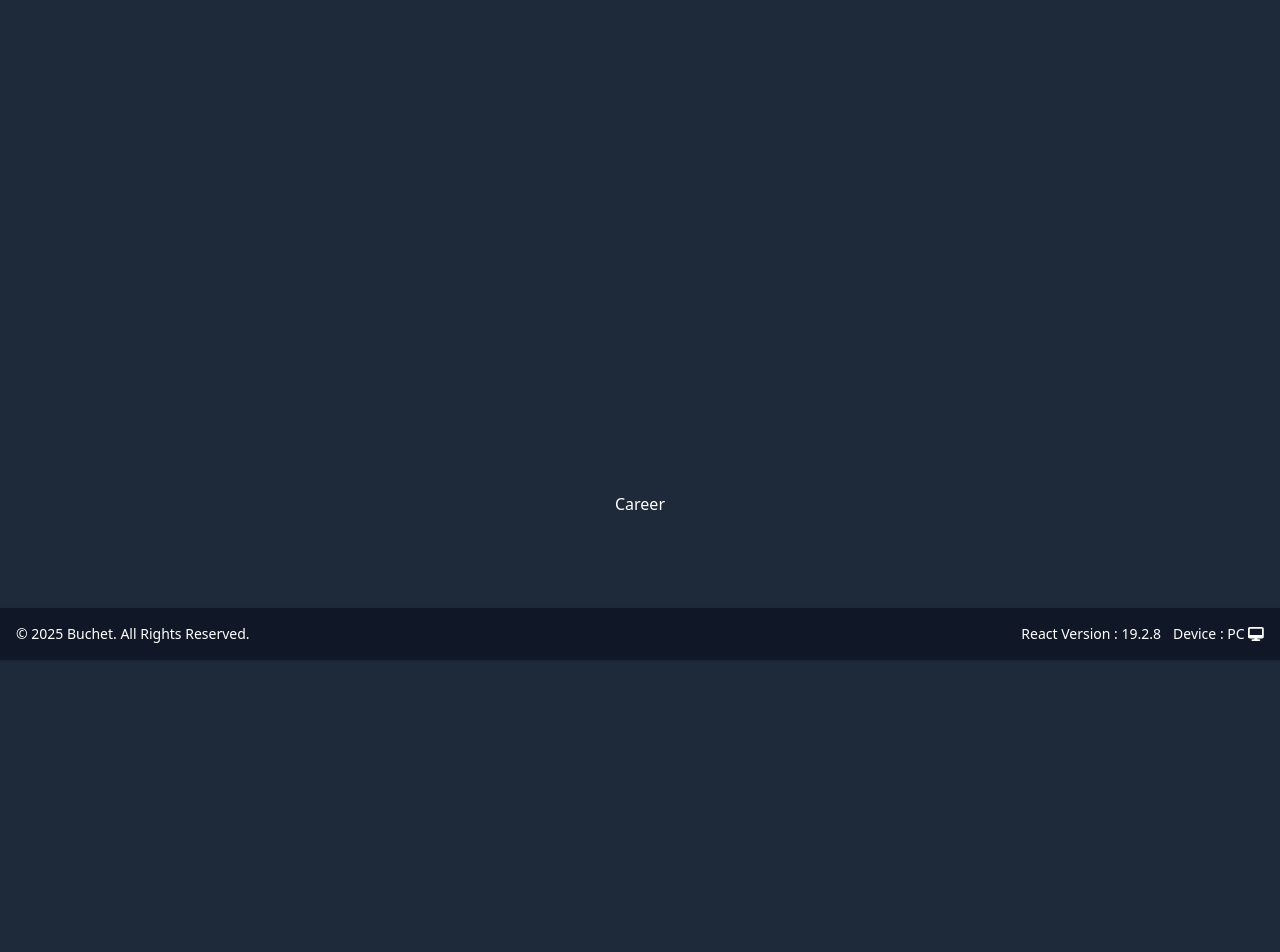
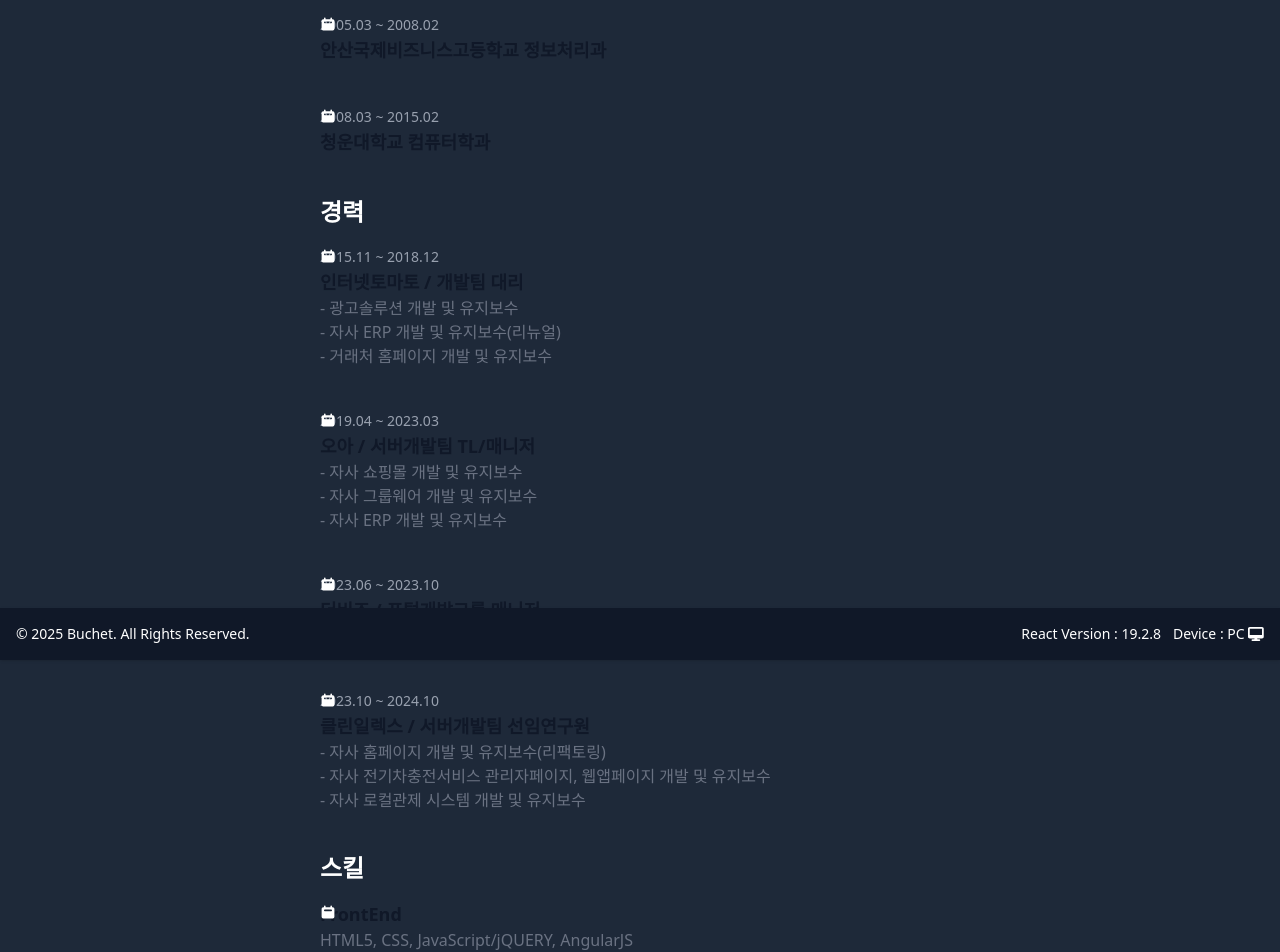
Before and after one commit to pss89/bp, a React (Vite) app: page /bp/career in a window 1280 px wide. Shown: the part 140-1092 px from the top of the page. Built offline with nearby package versions, Linux system fonts and the light colour scheme.

Commit message:
경력 부분 처리

```diff
--- a/src/App.jsx
+++ b/src/App.jsx
@@ -46,7 +46,7 @@ function App() {
         <Routes>
           <Route path="/bp" element={<Main/>} />
           <Route path="/bp/intro" element={<Intro/>} />
-          <Route path="/bp/career" element={<Career/>} />
+          <Route path="/bp/career" element={<Career careerList={constants.careerList}/>} />
           <Route path="/bp/projects" element={<Projects/>} />
           <Route path="/bp/project/first" element={<Project type="first"/>} />
           <Route path="/bp/project/seconde" element={<Project type="seconde"/>} />
--- a/src/components/Career.jsx
+++ b/src/components/Career.jsx
@@ -1,13 +1,70 @@
-const Career = () => {
+import PropTypes from 'prop-types';
+import { Timeline } from "flowbite-react";
+import { HiCalendar } from "react-icons/hi";
+
+const Career = ({careerList}) => {
+  console.log(careerList);
   return (
     <>
-      <div className="flex items-center justify-center min-h-290 bg-gray-800 text-white">
-        <div className="w-full text-center">
-          <h1>Career</h1>
+      <div className="flex items-center justify-center min-h-290 bg-gray-800 text-white mt-10 mb-10">
+        <div className="w-full p-4 sm:w-3/4 sm:p-0 md:w-3/4 md:p-0 lg:w-2/4 lg:p-0 xl:w-2/4 xl:p-0 2xl:w-2/4 2xl:p-0">
+          <h2 className="text-2xl font-semibold mb-4">학력</h2>
+          {careerList.education.map((edu, index) => (
+          <div key={index}>
+            <Timeline>
+              <Timeline.Item>
+                <Timeline.Point icon={HiCalendar} />
+                <Timeline.Content>
+                  <Timeline.Time>{edu.year}</Timeline.Time>
+                  <Timeline.Title>{edu.title}</Timeline.Title>
+                </Timeline.Content>
+              </Timeline.Item>
+            </Timeline>
+          </div>
+          ))}
+          <h2 className="text-2xl font-semibold mb-4">경력</h2>
+          {careerList.company.map((career, index) => (
+          <div key={index}>
+            <Timeline>
+              <Timeline.Item>
+                <Timeline.Point icon={HiCalendar} />
+                <Timeline.Content>
+                  <Timeline.Time>{career.year}</Timeline.Time>
+                  <Timeline.Title>{career.title} / {career.position}</Timeline.Title>
+                  <Timeline.Body>
+                    {career.desc.map((desc, index) => (
+                      <p key={index}>- {desc}</p>
+                    ))}
+                  </Timeline.Body>
+                </Timeline.Content>
+              </Timeline.Item>
+            </Timeline>
+          </div>
+          ))}
+          <h2 className="text-2xl font-semibold mb-4">스킬</h2>
+          {careerList.skils.map((skil, index) => (
+          <div key={index}>
+            <Timeline>
+              <Timeline.Item>
+                <Timeline.Point icon={HiCalendar} />
+                <Timeline.Content>
+                  {/* <Timeline.Time>February 2022</Timeline.Time> */}
+                  <Timeline.Title>{skil.title}</Timeline.Title>
+                  <Timeline.Body>{skil.list}</Timeline.Body>
+                </Timeline.Content>
+              </Timeline.Item>
+            </Timeline>
+          </div>
+          ))}
         </div>
       </div>
     </>
   );
 }
 
+// PropTypes 추가
+Career.propTypes = {
+  careerList: PropTypes.object.isRequired
+};
+
 export default Career
--- a/src/constants.js
+++ b/src/constants.js
@@ -1,5 +1,6 @@
 import React from 'react'
 
+// 상당 메뉴 목록
 const navbarItems = [
   { title: '자기소개', path: '/bp/intro' },
   { title: '경력', path: '/bp/career' },
@@ -9,9 +10,6 @@ const navbarItems = [
     { title: '주요프로젝트2', path: '/bp/project/seconde' },
     { title: '주요프로젝트3', path: '/bp/project/third' }
   ]}
-  // { title: '주요프로젝트1', path: '/bp/project/first' },
-  // { title: '주요프로젝트2', path: '/bp/project/seconde' },
-  // { title: '주요프로젝트3', path: '/bp/project/third' }
 ]
 // const deviceVersion = navigator.userAgent
 
@@ -21,5 +19,87 @@ const isDarkMode = window.matchMedia('(prefers-color-scheme: dark)').matches
 // react 버전 확인하는 방법
 const reactVersion = React.version
 
+// 경력 설명
+const careerList = {
+  education: [
+    {
+      year: '2005.03 ~ 2008.02',
+      title: '안산국제비즈니스고등학교 정보처리과'
+    },
+    {
+      year: '2008.03 ~ 2015.02',
+      title: '청운대학교 컴퓨터학과'
+    }
+  ],
+  company: [
+    {
+      year: '2015.11 ~ 2018.12',
+      title: '인터넷토마토',
+      position: '개발팀 대리',
+      desc: [
+        '광고솔루션 개발 및 유지보수',
+        '자사 ERP 개발 및 유지보수(리뉴얼)',
+        '거래처 홈페이지 개발 및 유지보수'
+      ]
+    },
+    {
+      year: '2019.04 ~ 2023.03',
+      title: '오아',
+      position: '서버개발팀 TL/매니저',
+      desc: [
+        '자사 쇼핑몰 개발 및 유지보수',
+        '자사 그룹웨어 개발 및 유지보수',
+        '자사 ERP 개발 및 유지보수'
+      ]
+    },
+    {
+      year: '2023.06 ~ 2023.10',
+      title: '더비즈',
+      position: '포털개발그룹 매니저',
+      desc: [
+        '통합회원 개발 및 SSO 연동',
+      ]
+    },
+    {
+      year: '2023.10 ~ 2024.10',
+      title: '클린일렉스',
+      position: '서버개발팀 선임연구원',
+      desc: [
+        '자사 홈페이지 개발 및 유지보수(리팩토링)',
+        '자사 전기차충전서비스 관리자페이지, 웹앱페이지 개발 및 유지보수',
+        '자사 로컬관제 시스템 개발 및 유지보수'
+      ]
+    }
+  ],
+  skils: [
+    {
+      title: 'FrontEnd',
+      list: "HTML5, CSS, JavaScript/jQUERY, AngularJS"
+    },
+    {
+      title: 'BackEnd',
+      list: "PHP, Codeigniter, Laravel, RESTful API"
+    },
+    {
+      title: 'Database',
+      list: "MySQL, MariaDB"
+    },
+    {
+      title: 'ETC',
+      list: "Ubuntu, Centos, GitHub, SVN, Docker, WSL, Atlassian(Jira, Confluence, Bitbucket)"
+    }
 
-export default { navbarItems, isDarkMode, reactVersion }
+    // FrontEnd: "'HTML5', 'CSS', 'JavaScript/jQUERY', 'AngularJS'",
+    // BackEnd: "'PHP', 'Codeigniter', 'Laravel', 'RESTful API'",
+    // Database: "'MySQL', 'MariaDB'",
+    // ETC: "'Ubuntu', 'Centos', 'GitHub', 'SVN', 'Docker', 'WSL', 'Atlassian(Jira, Confluence, Bitbucket)'"
+    //   FrontEnd: "'HTML5', 'CSS', 'JavaScript/jQUERY', 'AngularJS'",
+    //   BackEnd: "'PHP', 'Codeigniter', 'Laravel', 'RESTful API'",
+    //   Database: "'MySQL', 'MariaDB'",
+    //   ETC: "'Ubuntu', 'Centos', 'GitHub', 'SVN', 'Docker', 'WSL', 'Atlassian(Jira, Confluence, Bitbucket)'"
+    // }
+  ]
+}
+
+
+export default { navbarItems, isDarkMode, reactVersion, careerList }
```
Also changed, not shown: 5 other files (tests, documents, lock files or other folders).
